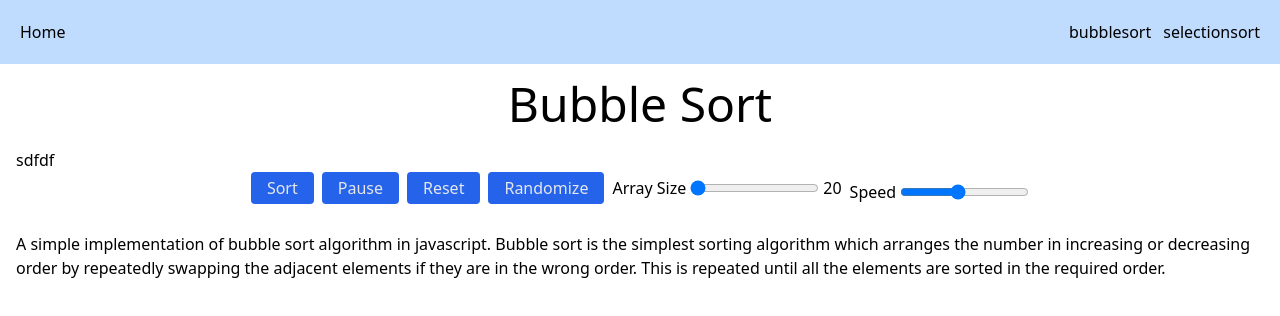
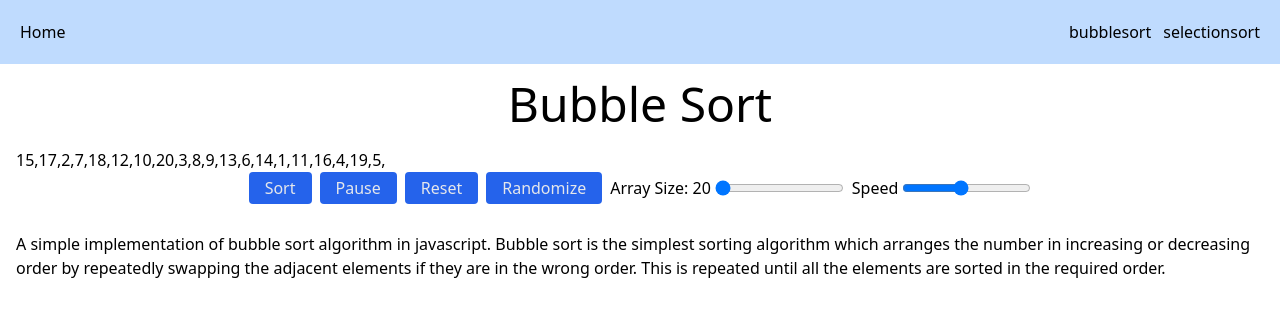
Before and after one commit to fig781/sorting-algorithm-visualizer, a React (Create React App) app: page /bubblesort in a window 1280 px wide. Shown: the top 316 px of the page. Built offline with nearby package versions, Linux system fonts and the light colour scheme.

Commit message:
array re renders

```diff
--- a/package.json
+++ b/package.json
@@ -40,5 +40,8 @@
       "last 1 firefox version",
       "last 1 safari version"
     ]
+  },
+  "devDependencies": {
+    "eslint-plugin-react-hooks": "^4.2.0"
   }
 }
--- /dev/null
+++ b/src/components/Bar.js
@@ -0,0 +1,11 @@
+import React from 'react';
+
+const Bar = ({ number }) => {
+  return (
+    <div className='bg-blue-600 w-3'>
+      <div></div>
+    </div>
+  );
+};
+
+export default Bar;
--- a/src/components/Sorter.js
+++ b/src/components/Sorter.js
@@ -38,6 +38,23 @@ const Sorter = () => {
     return arr;
   };
 
+  const bubbleSort = (arr) => {
+    const len = arr.length;
+    let swapped;
+    do {
+      swapped = false;
+      for (let i = 0; i < len; i++) {
+        if (arr[i] > arr[i + 1]) {
+          const tmp = arr[i];
+          arr[i] = arr[i + 1];
+          arr[i + 1] = tmp;
+          swapped = true;
+        }
+      }
+    } while (swapped);
+    return arr;
+  };
+
   const updateArray = (e) => {
     setArraySize(e.target.value);
   };
@@ -46,11 +63,19 @@ const Sorter = () => {
     setSpeed(e.target.value);
   };
 
+  const onClickSort = () => {
+    setSorterArray([...bubbleSort(sorterArray)]);
+  };
+
   return (
     <div className='my-5'>
-      <div>sdfdf</div>
+      <div></div>
+      <div>{sorterArray.map((i) => i + ',')}</div>
       <div className='flex flex-wrap justify-center space-x-2'>
-        <button className='bg-blue-600 text-gray-200 rounded hover:bg-blue-500 px-4 mb-2 py-1 focus:outline-none'>
+        <button
+          className='bg-blue-600 text-gray-200 rounded hover:bg-blue-500 px-4 mb-2 py-1 focus:outline-none'
+          onClick={onClickSort}
+        >
           Sort
         </button>
         <button className='bg-blue-600 text-gray-200 rounded hover:bg-blue-500 px-4 mb-2 py-1 focus:outline-none'>
@@ -61,12 +86,12 @@ const Sorter = () => {
         </button>
         <button
           className='bg-blue-600 text-gray-200 rounded hover:bg-blue-500 px-4 mb-2 py-1 focus:outline-none'
-          onClick={() => setSorterArray(shuffleArray(sorterArray))}
+          onClick={() => setSorterArray([...shuffleArray(sorterArray)])}
         >
           Randomize
         </button>
         <div className='flex items-center space-x-1 mb-2'>
-          <p>Array Size</p>
+          <p>Array Size: {arraySize}</p>
           <input
             type='range'
             min={20}
@@ -74,9 +99,8 @@ const Sorter = () => {
             value={arraySize}
             onChange={updateArray}
           />
-          <p>{arraySize}</p>
         </div>
-        <div className='flex items-center space-x-1'>
+        <div className='flex items-center space-x-1 mb-2'>
           <p>Speed</p>
           <input
             type='range'
```
Also changed, not shown: 1 other file (tests, documents, lock files or other folders).
